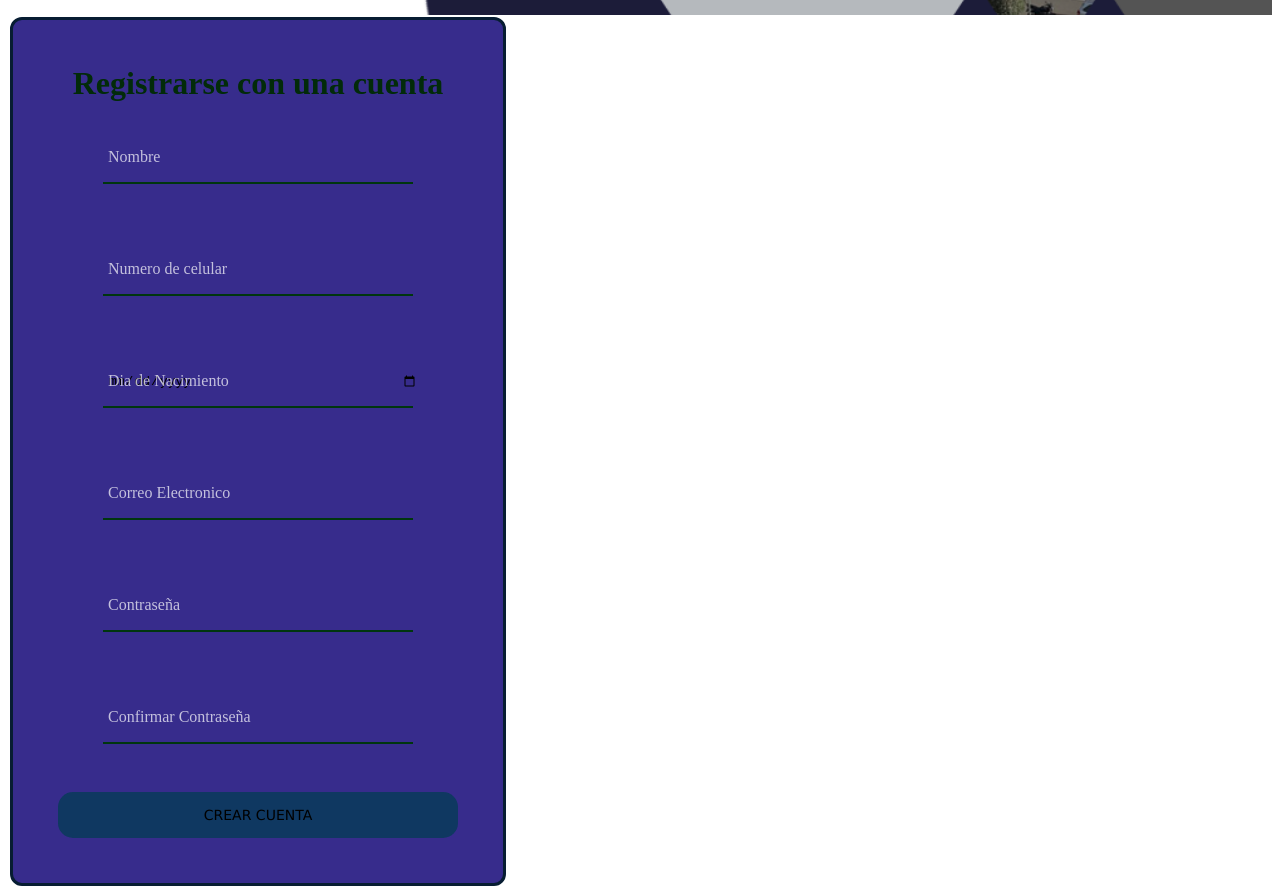
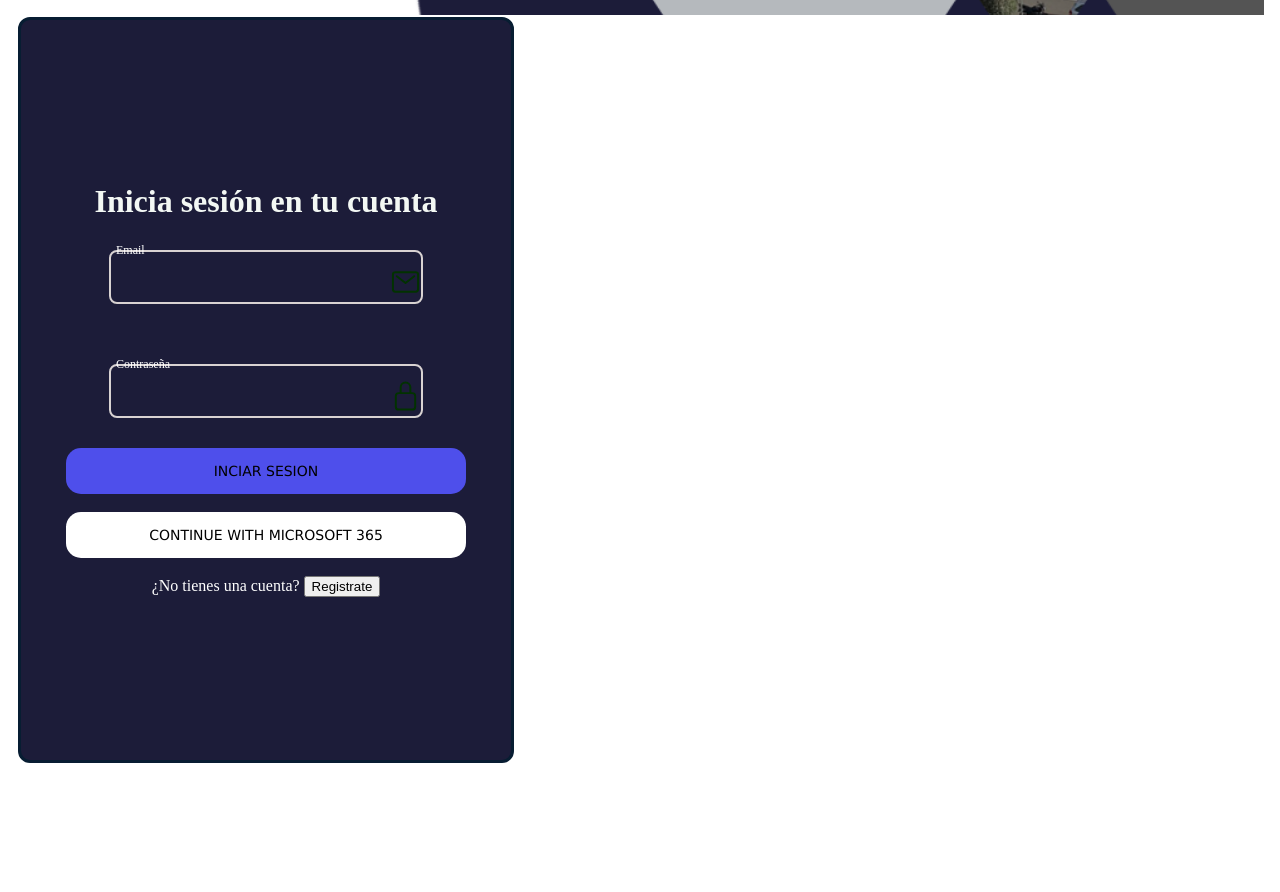
Before and after one commit to WADEPAR621/ReservasLaboratorios, a React (Vite) app in the folder frontend-vite/: page / in a window 1280 px wide. Shown: the part 740-1632 px from the top of the page. After the commit the page ends 1509 px from the top, so only its background shows below. Built offline with nearby package versions, Linux system fonts and the light colour scheme.

Commit message:
Estilos Botones Login y Singup

```diff
--- a/frontend-vite/src/components/Login.tsx
+++ b/frontend-vite/src/components/Login.tsx
@@ -2,6 +2,7 @@ import React from "react";
 import { IonIcon } from "@ionic/react";
 import { Link, redirect } from "react-router-dom";
 import '../styles/Login.css'
+import irlogin from "../components/Login.tsx";
 import imagenes1 from '../images/loginimagen.png';
 import { useState } from "react";
 import { useEffect } from "react";
@@ -9,7 +10,7 @@ import { useEffect } from "react";
 interface User {
     usuario: string;
     contrasena: string;
-  }
+}
 const Login: React.FC = () => {
 
     const [cuenta, setcuenta] = useState<User[]>([]);
@@ -57,25 +58,33 @@ const Login: React.FC = () => {
                 <meta name="viewport" content="width=device-width, initial-scale=1.0, maximum-scale=1.0, user-scalable=no" />
             </head>
             <body>
-            <div className="">
-              <img src= {imagenes1}  className="Imagen1" />
-              </div>
+                <div className="">
+                    <img src={imagenes1} className="Imagen1" />
+                </div>
 
                 <div className="form-group__LOGIN">
                     <h1>Inicia sesión en tu cuenta</h1>
                     <div className="inputbox">
                         <IonIcon name="mail-outline"></IonIcon>
-                        <input className="inputbox__input" type="text" required value={usuarioLo.usuario} onChange={(e) => setUsuario({ ...usuarioLo, usuario: e.target.value })}/>
+                        <input className="inputbox__input" type="text" required value={usuarioLo.usuario} onChange={(e) => setUsuario({ ...usuarioLo, usuario: e.target.value })} />
                         <label className="inputbox__label" htmlFor="">Email</label>
                     </div>
                     <div className="inputbox">
                         <IonIcon name="lock-closed-outline"></IonIcon>
-                        <input className="inputbox__input" type="password" required value={usuarioLo.contrasena} onChange={(e) => setUsuario({ ...usuarioLo, contrasena: e.target.value })}/>
+                        <input className="inputbox__input" type="password" required value={usuarioLo.contrasena} onChange={(e) => setUsuario({ ...usuarioLo, contrasena: e.target.value })} />
                         <label className="inputbox__label" htmlFor="">Contraseña</label>
                     </div>
                     <button id="boton" className="boton" onClick={() => login()}>INCIAR SESION</button>
+                    <br />
+                <button id="boton2" className="boton2" >
+                    Continue with Microsoft 365
+                </button>
+                <br />
+                <p>
+                    ¿No tienes una cuenta? <button onClick={irlogin}>Registrate</button>
+                </p>
+                </div>
 
-              </div>
 
             </body>
         </html>
--- a/frontend-vite/src/components/Sing_up.tsx
+++ b/frontend-vite/src/components/Sing_up.tsx
@@ -1,54 +1,45 @@
 import React from "react";
 import { IonIcon } from "@ionic/react";
 import { Link, redirect } from "react-router-dom";
-import '../styles/Login.css'
+import '../styles/Sing_up.css'
 import imagenes1 from '../images/loginimagen.png';
 import { useState } from "react";
 import { useEffect } from "react";
+import irlogin from "../components/Login.tsx";
+
 
 interface Cuenta {
-    fechaNacimiento: string;
+    usuario: string;
     correoElectronico: string;
-    usuario: string;
-    ncedula: string;
     contrasena: string;
   }
 
   const SignUp: React.FC = () => {
-    const [cuentas, setCuentas] = useState<Cuenta[]>([]);
     const [newCuenta, setNewCuenta] = useState<Cuenta>({
-        fechaNacimiento: "",
+      usuario: "",
       correoElectronico: "",
-        usuario: "",
-        ncedula: "",
       contrasena: ""
     });
-    const [contrasenaConfirm, setContrasenaConfirm] = useState<string | null>(null);
 
     const handleAddCuenta = async (e: React.FormEvent<HTMLButtonElement>) => {
       e.preventDefault();
 
       try {
-            const response = await fetch("COLOCAR BD", {
-                method: "POST",
-                headers: {
-                    "Content-Type": "application/json",
-                },
-                body: JSON.stringify(newCuenta),
-            });
-            const data = await response.json();
-            setCuentas([...cuentas, data]);
+        // Puedes agregar tu lógica de envío a la base de datos aquí
+        console.log("Nueva cuenta:", newCuenta);
+
+        // Limpia el estado después de agregar la cuenta
         setNewCuenta({
-                fechaNacimiento: "",
+          usuario: "",
           correoElectronico: "",
-                usuario: "",
-                ncedula: "",
           contrasena: ""
         });
+
       } catch (error) {
-            console.log(error);
+        console.error("Error al crear la cuenta:", error);
       }
     };
+
 
     return (
       <>
@@ -56,36 +47,59 @@ const SignUp: React.FC = () => {
                 <img src={imagenes1} className="Imagen1" />
             </div>
         <div className="form-group__LOGIN">
-                <h1>Registrarse con una cuenta</h1>
+          <h1 className="titulo1">Cree su Cuenta</h1>
 
-                <div className="inputbox" id="">
-                    <input className="inputbox__input" type="text" required value={newCuenta.usuario} onChange={(e) => setNewCuenta({ ...newCuenta, usuario: e.target.value })} />
-                    <label className="inputbox__label" htmlFor="">Nombre</label>
+          <div className="inputbox">
+            <input
+              className="inputbox__input"
+              type="text"
+              required
+              value={newCuenta.usuario}
+              onChange={(e) => setNewCuenta({ ...newCuenta, usuario: e.target.value })}
+            />
+            <label className="inputbox__label" htmlFor="">
+              Nombre
+            </label>
           </div>
+
           <div className="inputbox">
-                    <input className="inputbox__input" type="text" required value={newCuenta.ncedula} onChange={(e) => setNewCuenta({ ...newCuenta, ncedula: e.target.value })} />
-                    <label className="inputbox__label" htmlFor="">Numero de celular</label>
+            <input
+              className="inputbox__input"
+              type="text"
+              required
+              value={newCuenta.correoElectronico}
+              onChange={(e) => setNewCuenta({ ...newCuenta, correoElectronico: e.target.value })}
+            />
+            <label className="inputbox__label" htmlFor="">
+              Correo Electrónico
+            </label>
           </div>
+
           <div className="inputbox">
-                    <input className="inputbox__input" type="date" required value={newCuenta.fechaNacimiento} onChange={(e) => setNewCuenta({ ...newCuenta, fechaNacimiento: e.target.value })} />
-                    <label className="inputbox__label" htmlFor="inputbox__Date">Dia de Nacimiento</label>
+            <input
+              className="inputbox__input"
+              type="password"
+              required
+              value={newCuenta.contrasena}
+              onChange={(e) => setNewCuenta({ ...newCuenta, contrasena: e.target.value })}
+            />
+            <label className="inputbox__label" htmlFor="">
+              Contraseña
+            </label>
           </div>
-                <div className="inputbox">
-                    <input className="inputbox__input" type="text" required value={newCuenta.correoElectronico} onChange={(e) => setNewCuenta({ ...newCuenta, correoElectronico: e.target.value })}/>
-                    <label className="inputbox__label" htmlFor="">Correo Electronico</label>
-                </div>
-                <div className="inputbox">
-                    <input className="inputbox__input" type="password" required value={newCuenta.contrasena} onChange={(e) => setNewCuenta({ ...newCuenta, contrasena: e.target.value })}/>
-                    <label className="inputbox__label" htmlFor="">Contraseña</label>
-                </div>
-                <div className="inputbox">
-                    <input className="inputbox__input"type="password"required/>
-                    <label className="inputbox__label" htmlFor="">Confirmar Contraseña</label>
-                </div>
+
           <br />
           <button id="boton" className="boton" onClick={handleAddCuenta}>
             Crear Cuenta
           </button>
+          <br />
+          <button id="boton2" className="boton2" onClick={handleAddCuenta}>
+            Continue with Microsoft 365
+          </button>
+          <br />
+          <p>
+          ¿Ya tienes una cuenta? <button onClick={irlogin}>Inicia sesión</button>
+        </p>
         </div>
       </>
     );
--- a/frontend-vite/src/main.tsx
+++ b/frontend-vite/src/main.tsx
@@ -9,6 +9,6 @@ import SingUp from './components/Sing_up.tsx';
 
 ReactDOM.createRoot(document.getElementById('root')!).render(
   <React.StrictMode>
-    <SingUp/>
+    <Login2/>
   </React.StrictMode>,
 )
--- a/frontend-vite/src/styles/Login.css
+++ b/frontend-vite/src/styles/Login.css
@@ -17,7 +17,7 @@ margin-left: 4.5%;
     position: relative;
     inset: 2px;
     width: 400px;
-    background: rgba(31, 19, 126, 0.889);
+    background: rgba(28,28,57,255);
     min-height: 650px;
     border: 3px solid rgb(7, 29, 50);
     backdrop-filter: blur(20px);
@@ -35,10 +35,13 @@ margin-left: 4.5%;
     position: relative;
     margin: 30px 0 ;
     width: 310px;
-    border-bottom: 2px solid rgb(0, 54, 14);
+    border-bottom: 2px solid rgb(255, 255, 255);
+    border: 2px solid rgb(216, 210, 210);
+    border-radius: 8px;
+    transform-origin: left bottom;
 }
 
-.h1{
+h1.titulo1{
     color: white;
 }
 .form-group__LOGIN .inputbox__label{
@@ -52,13 +55,17 @@ margin-left: 4.5%;
     transition: .5s;
     opacity: .7;
 }
-.form-group__LOGIN.inputbox__input:focus ~ .inputbox__label, .inputbox__input:valid ~ .inputbox__label{
-    top: -5px ;
+.form-group__LOGIN .inputbox__input:focus ~ .inputbox__label,
+.inputbox__input:valid ~ .inputbox__label,
+.inputbox__input:not(:placeholder-shown) ~ .inputbox__label {
+    top: calc(10% - 7px); /* Ajusta el valor para centrar el texto en la esquina superior izquierda */
     font-size: 12px;
     opacity: 1;
 }
 
 .form-group__LOGIN .inputbox__input{
+    width: calc(100% - 10px);
+    box-sizing: border-box;
     width: 100%;
     height: 50px ;
     background: transparent;
@@ -71,7 +78,7 @@ margin-left: 4.5%;
 }
 
 .form-group__LOGIN h1{
-    color: rgb(2, 43, 9);
+    color: rgb(243, 248, 244);
     margin: 0;
     padding: 0;
     box-sizing: border-box;
@@ -84,11 +91,17 @@ margin-left: 4.5%;
     width: 10%;
     top: 20%
 }
+.form-group__LOGIN p{
+    color: rgb(255, 255, 255);
+    margin: 0;
+    padding: 0;
+    box-sizing: border-box;
+}
 .form-group__LOGIN .boton{
     font-family: Verdana, Geneva, Tahoma, sans-serif, 'Gill Sans MT', Calibri, 'Trebuchet MS', sans-serif;
     text-transform: uppercase;
     outline: 0;
-    background-color:rgb(15, 56, 97);
+    background-color:rgba(78,79,235,255);
     width: 100%;
     border: 0;
     padding: 15px;
@@ -98,9 +111,24 @@ margin-left: 4.5%;
     cursor: pointer;
     border-radius: 15px;
     }
+    .form-group__LOGIN .boton2{
+        font-family: Verdana, Geneva, Tahoma, sans-serif, 'Gill Sans MT', Calibri, 'Trebuchet MS', sans-serif;
+        text-transform: uppercase;
+        outline: 0;
+        background-color:rgba(255,255,255,255);
+        width: 100%;
+        border: 0;
+        padding: 15px;
+        color: rgb(0, 0, 0);
+        font-size: 14px;
+        transition: all 0.3 ease;
+        cursor: pointer;
+        border-radius: 15px;
+        }
     .boton a {
         text-decoration: none;
         transition: 0.5s;
+
     }
     .boton:hover a{
         font-size: 22px;
--- a/frontend-vite/src/styles/Sing_up.css
+++ b/frontend-vite/src/styles/Sing_up.css
@@ -35,13 +35,9 @@ margin-left: 4.5%;
     position: relative;
     margin: 30px 0 ;
     width: 310px;
-    border-bottom: 2px solid rgb(0, 54, 14);
+    border-bottom: 2px solid rgb(255, 255, 255);
 }
-.form-group__SIGNUP #inputbox__Nombre{
-    display: inline-block ;
-    width: 310px;
-    flex-direction: column-reverse;
-}
+
 
 .h1{
     color: white;
@@ -71,12 +67,18 @@ margin-left: 4.5%;
     outline: none;
     font-size: 1em;
     padding: 0 35px 0 5px;
-    color:rgb(0, 0, 0) ;
+    color:rgb(255, 248, 248) ;
 
 }
 
 .form-group__LOGIN h1{
-    color: rgb(2, 43, 9);
+    color: rgb(255, 255, 255);
+    margin: 0;
+    padding: 0;
+    box-sizing: border-box;
+}
+.form-group__LOGIN p{
+    color: rgb(255, 255, 255);
     margin: 0;
     padding: 0;
     box-sizing: border-box;
@@ -93,7 +95,7 @@ margin-left: 4.5%;
     font-family: Verdana, Geneva, Tahoma, sans-serif, 'Gill Sans MT', Calibri, 'Trebuchet MS', sans-serif;
     text-transform: uppercase;
     outline: 0;
-    background-color:rgb(15, 56, 97);
+    background-color:rgba(78,79,235,255);
     width: 100%;
     border: 0;
     padding: 15px;
@@ -103,6 +105,21 @@ margin-left: 4.5%;
     cursor: pointer;
     border-radius: 15px;
     }
+    .form-group__LOGIN .boton2{
+        font-family: Verdana, Geneva, Tahoma, sans-serif, 'Gill Sans MT', Calibri, 'Trebuchet MS', sans-serif;
+        text-transform: uppercase;
+        outline: 0;
+        background-color:rgb(255, 255, 255);
+        width: 100%;
+        border: 0;
+        padding: 15px;
+        color: rgb(0, 0, 0);
+        font-size: 14px;
+        transition: all 0.3 ease;
+        cursor: pointer;
+        border-radius: 15px;
+        }
+
     .boton a {
         text-decoration: none;
         transition: 0.5s;
```
Lines whose indentation alone changed are shown as unchanged.
